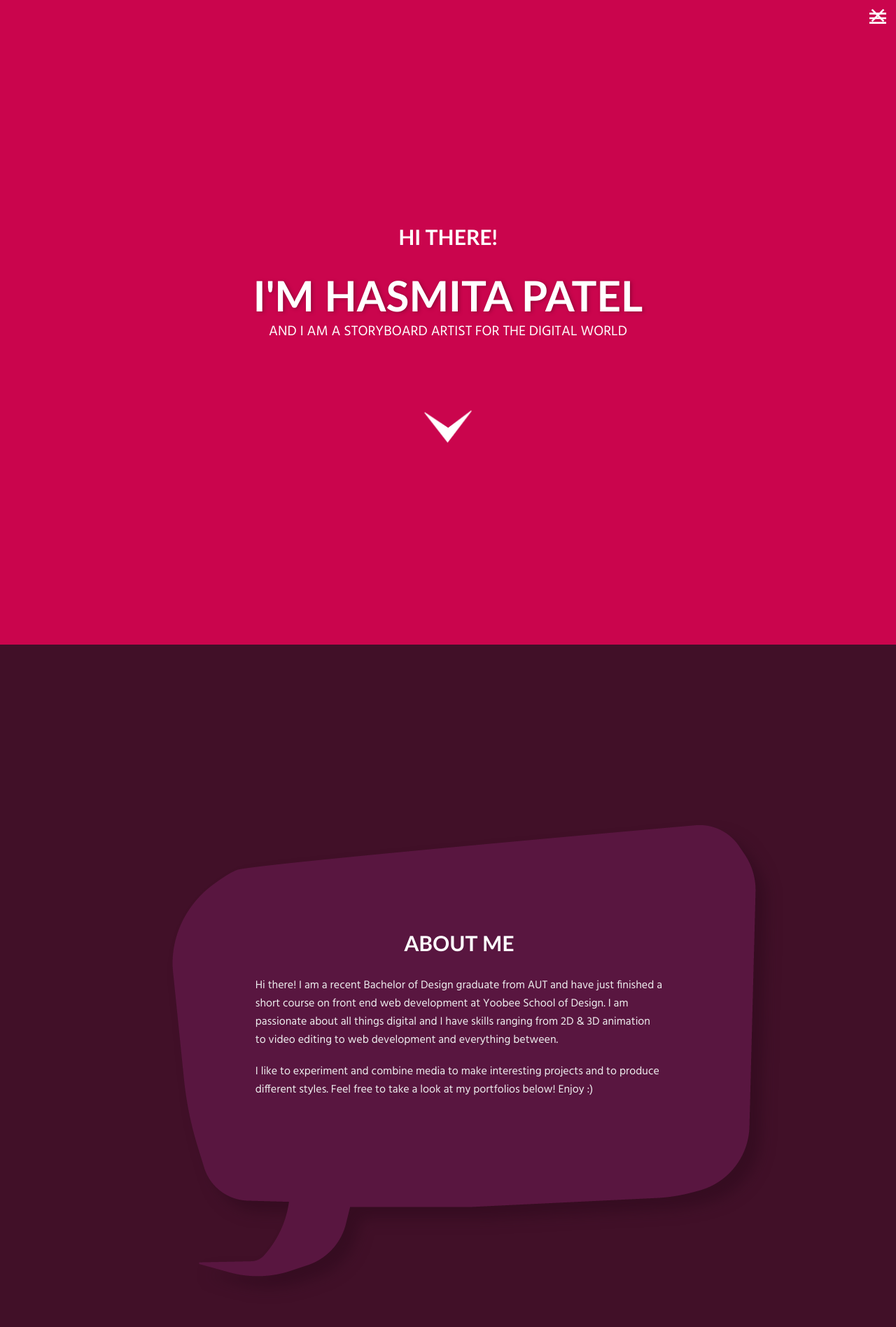
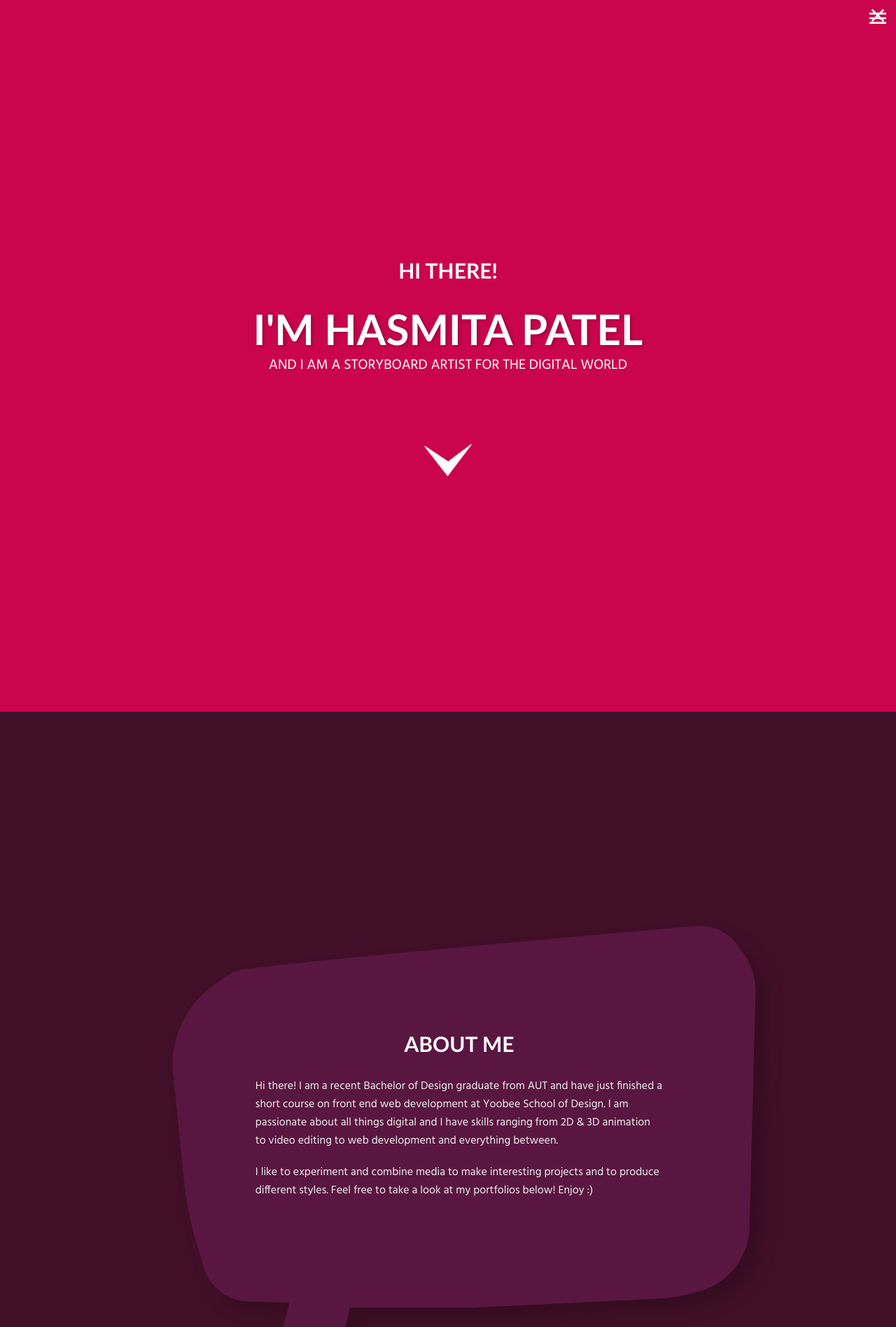
Before and after one commit to hasmitapatel/hasmitapatel.github.io, a PHP site: page / in a window 1280 px wide. Shown: the top 1896 px of the page at 70% size. Run offline with PHP 8.4, Linux system fonts and the light colour scheme; some libraries are stand-ins or nearby versions.

Commit message:
Added padding to sections

```diff
--- a/styles.css
+++ b/styles.css
@@ -427,7 +427,7 @@ h2 {
 /* Homepage
 ------------------------------------------*/
 .section {
-  padding: 10em 0;
+  padding: 2em 0;
 }
 .home {
   display: flex;
@@ -843,6 +843,9 @@ input[type="submit"]:hover {
   }
   /* Homepage
 ------------------------------------------*/
+.section {
+  padding: 13em 0;
+}
   /* Portfolio
  ------------------------------------------*/
   .icon-link {
```
